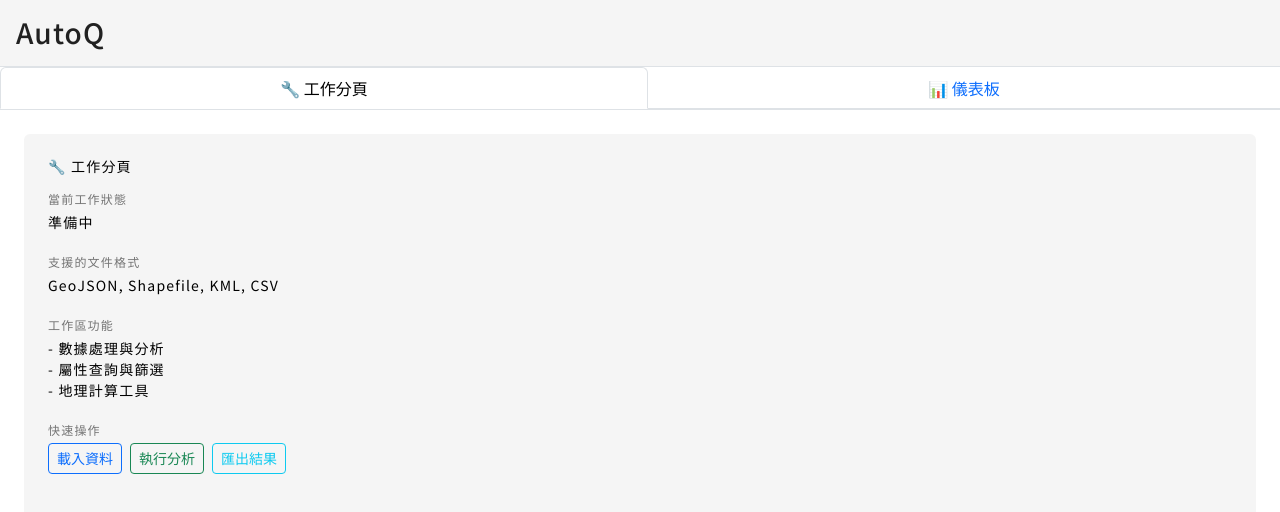
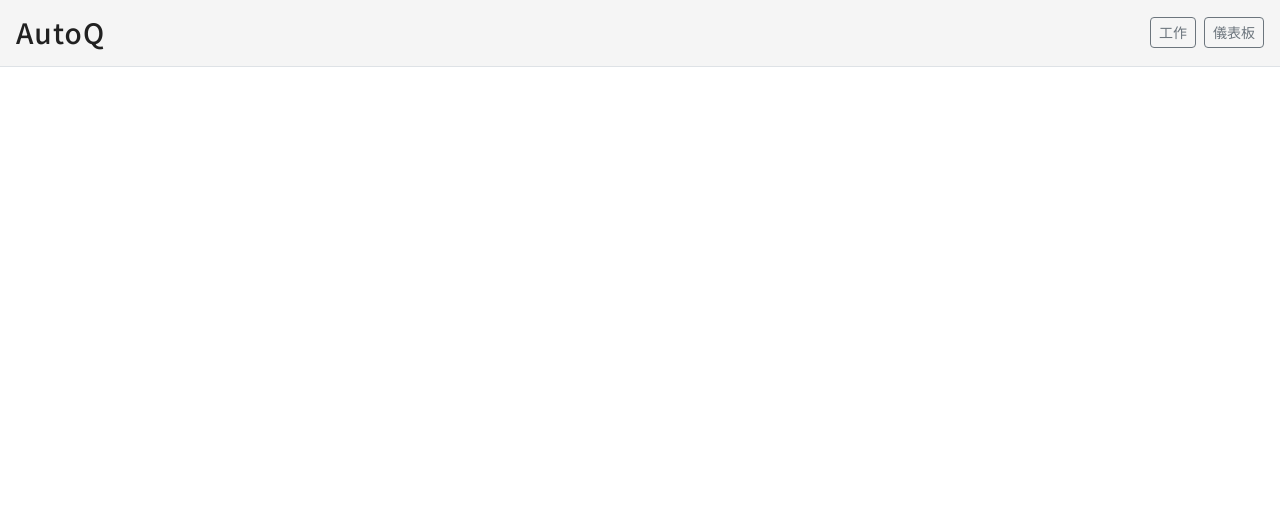
Before and after one commit to kevin7261/AutoQ, a Vue app in the folder frontend/: page / in a window 1280 px wide. Shown: the top 512 px of the page. Built offline with nearby package versions, Linux system fonts and the light colour scheme.

Commit message:
Enhance HomeView component to support dynamic tab management. Implement functionality for opening, switching, and closing tabs, along with a close all tabs feature. Update layout to improve user interaction with tab buttons and streamline the display of active tabs.

```diff
--- a/frontend/src/views/HomeView.vue
+++ b/frontend/src/views/HomeView.vue
@@ -1,22 +1,57 @@
 <script>
   /**
-   * HomeView - 主頁面：標題 AutoQ、分頁導航、WorkTab / DashboardTab 內容區。
+   * HomeView - 標題 AutoQ；右上角「工作」「儀表板」按鈕開啟 tab，X 關閉；tab 列可切換與個別關閉。
    */
-  import { ref } from 'vue';
+  import { ref, computed } from 'vue';
   import LoadingOverlay from '../components/LoadingOverlay.vue';
   import WorkTab from '../tabs/WorkTab.vue';
   import DashboardTab from '../tabs/DashboardTab.vue';
+
+  const TAB_LABELS = { work: '🔧 工作分頁', dashboard: '📊 儀表板' };
 
   export default {
     name: 'HomeView',
     components: { LoadingOverlay, WorkTab, DashboardTab },
 
     setup() {
-      const activeTab = ref('work');
-      const switchTab = (tabName) => {
-        activeTab.value = tabName;
+      const openTabs = ref([]);
+      const activeTab = ref(null);
+
+      const hasOpenTabs = computed(() => openTabs.value.length > 0);
+
+      const openTab = (name) => {
+        if (!openTabs.value.includes(name)) {
+          openTabs.value = [...openTabs.value, name];
+        }
+        activeTab.value = name;
       };
-      return { activeTab, switchTab };
+
+      const switchTab = (name) => {
+        if (openTabs.value.includes(name)) activeTab.value = name;
+      };
+
+      const closeTab = (name) => {
+        openTabs.value = openTabs.value.filter((t) => t !== name);
+        if (activeTab.value === name) {
+          activeTab.value = openTabs.value.length ? openTabs.value[openTabs.value.length - 1] : null;
+        }
+      };
+
+      const closeTabBar = () => {
+        openTabs.value = [];
+        activeTab.value = null;
+      };
+
+      return {
+        TAB_LABELS,
+        openTabs,
+        activeTab,
+        hasOpenTabs,
+        openTab,
+        switchTab,
+        closeTab,
+        closeTabBar,
+      };
     },
   };
 </script>
@@ -36,31 +71,47 @@
     </div>
 
     <div v-if="$route.path === '/'" class="h-100 d-flex flex-column">
-      <header class="my-bgcolor-gray-100 p-3 border-bottom">
+      <header class="my-bgcolor-gray-100 p-3 border-bottom d-flex align-items-center justify-content-between">
         <h3 class="my-title-lg-black mb-0">AutoQ</h3>
+        <div class="d-flex align-items-center gap-2">
+          <button class="btn btn-sm btn-outline-secondary" type="button" @click="openTab('work')">
+            工作
+          </button>
+          <button class="btn btn-sm btn-outline-secondary" type="button" @click="openTab('dashboard')">
+            儀表板
+          </button>
+          <button
+            v-if="hasOpenTabs"
+            class="btn btn-sm btn-outline-danger"
+            type="button"
+            title="關閉"
+            @click="closeTabBar"
+          >
+            ✕
+          </button>
+        </div>
       </header>
 
+      <template v-if="hasOpenTabs">
         <nav class="my-bgcolor-white border-bottom">
           <ul class="nav nav-tabs nav-fill">
-          <li class="nav-item">
+            <li v-for="name in openTabs" :key="name" class="nav-item">
+              <div
+                class="nav-link d-inline-flex align-items-center gap-1 py-2"
+                :class="{ active: activeTab === name }"
+                style="cursor: pointer"
+              >
+                <span @click="switchTab(name)">{{ TAB_LABELS[name] }}</span>
                 <button
-              class="nav-link"
-              :class="{ active: activeTab === 'work' }"
-              @click="switchTab('work')"
                   type="button"
+                  class="btn btn-link p-0 border-0 text-muted text-decoration-none"
+                  style="font-size: 1rem; line-height: 1"
+                  title="關閉此分頁"
+                  @click.stop="closeTab(name)"
                 >
-              🔧 工作分頁
+                  ✕
                 </button>
-          </li>
-          <li class="nav-item">
-            <button
-              class="nav-link"
-              :class="{ active: activeTab === 'dashboard' }"
-              @click="switchTab('dashboard')"
-              type="button"
-            >
-              📊 儀表板
-            </button>
+              </div>
             </li>
           </ul>
         </nav>
@@ -73,6 +124,7 @@
             <DashboardTab />
           </div>
         </main>
+      </template>
     </div>
   </div>
 </template>
```
Lines whose indentation alone changed are shown as unchanged.
